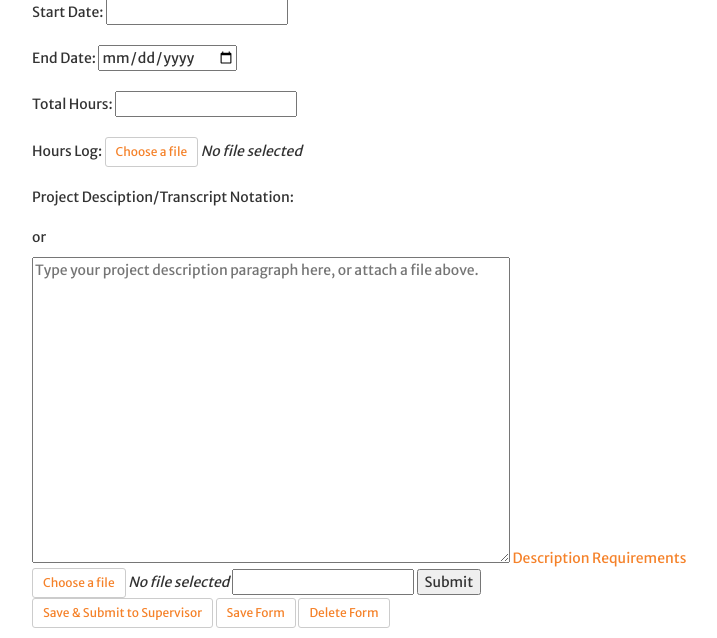
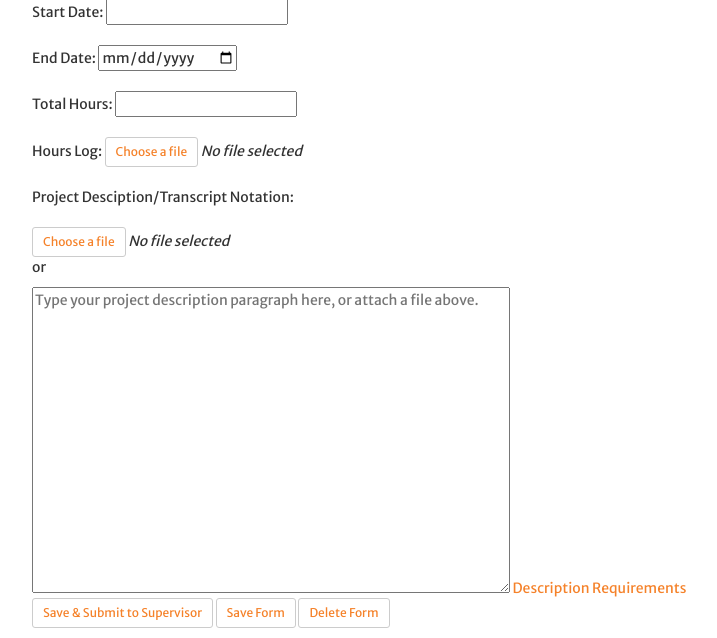
Before and after one commit to sweetenmn/HDXodyssey, a Django app: a page that uses projects/templates/projects/completion.html in a window 1280 px wide. Shown: the part 316-954 px from the top of the page, without its empty margins (38-755 px from the left). Run offline with Django 3.2, Linux system fonts and the light colour scheme; data comes from the database, SQL or seed files in the repository; some libraries are stand-ins or nearby versions.

Commit message:
Moving file selector

```diff
--- a/projects/templates/projects/completion.html
+++ b/projects/templates/projects/completion.html
@@ -30,16 +30,15 @@
             <!--<input type="file" name="descfile" id="descfile" class="inputdesc"/>
             <label for="descfile">Choose a file</label><p id="desclabel"> No file selected</p>-->
             <br>
+            <input type="file" name="descfile" id="descfile" class="inputdesc"/>
+            <label for="descfile">Choose a file</label><p id="desclabel"> No file selected</p>
             <p>or</p>
             <textarea rows="15" cols="56" id="description" placeholder="Type your project description paragraph here, or attach a file above."></textarea>
             <a href="" id="require">Description Requirements</a>
             </form>
             <form action="/odyssey/upload/" method="post" enctype="multipart/form-data">
             {% csrf_token %}
-            <input type="file" name="descfile" id="descfile" class="inputdesc"/>
-            <label for="descfile">Choose a file</label><p id="desclabel"> No file selected</p>
-            <input type="text" name="text" id="text"/>
-            <input type="submit" value="Submit">
+
             </form>
 
 
```
Also changed, not shown: projects/templates/projects/completionEdit.html (+3 -4 lines).
